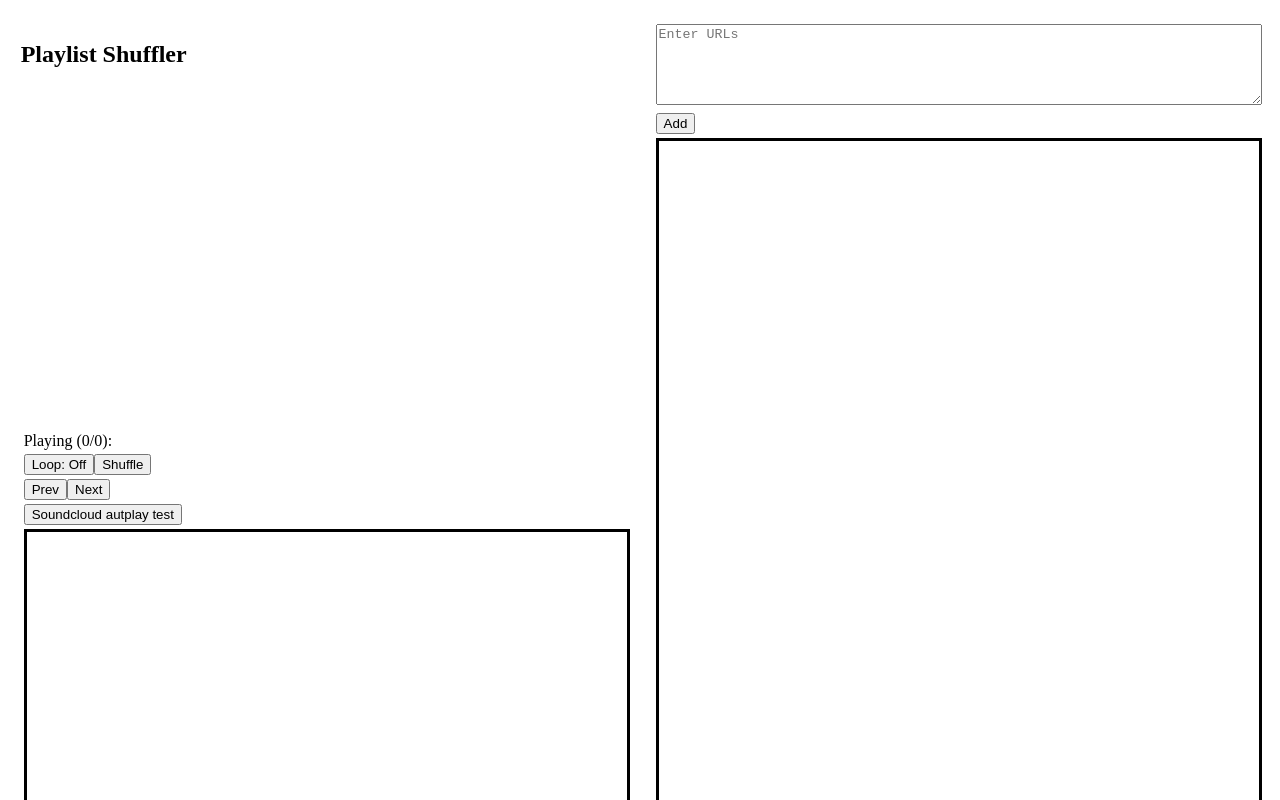
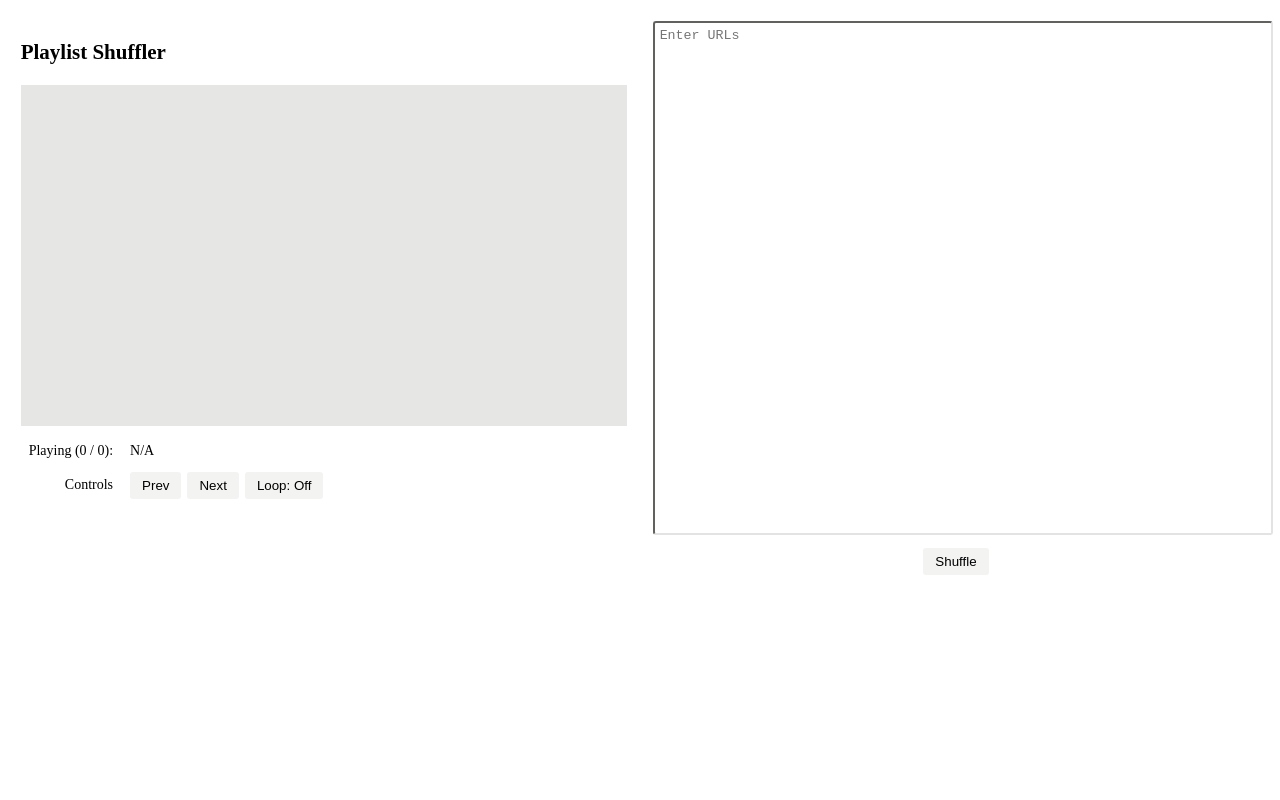
Before and after one commit to dgbogi564/multi-platform-player, a React (Vite) app: page / in a window 1280 px wide. Shown: the top 800 px of the page. Built offline with nearby package versions, Linux system fonts and the light colour scheme.

Commit message:
Implemented video playback; css in progress

```diff
--- a/index.html
+++ b/index.html
@@ -7,6 +7,8 @@
   </head>
   <body>
     <div id="root"></div>
+    <link rel='stylesheet' href='./src/defaults.css'>
+    <link rel='stylesheet' href='./src/App.css'>
     <script type="module" src="/src/main.jsx"></script>
   </body>
 </html>
--- a/package.json
+++ b/package.json
@@ -11,6 +11,7 @@
   },
   "dependencies": {
     "react": "^18.2.0",
+    "react-axios": "^2.0.6",
     "react-dom": "^18.2.0",
     "react-player": "^2.13.0",
     "react-virtualized-auto-sizer": "^1.0.20",
--- a/src/App.css
+++ b/src/App.css
@@ -1,42 +1,49 @@
-:root {
-    --gutter-width: 1%;
-    --column-width: 48%;
+.app {
+  margin: auto;
+  font-weight: 300;
+  text-align: center;
 }
 
-section {
-    display: inline-block;
-    width: var(--column-width);
-    margin: var(--gutter-width);
-    text-align: left;
-    vertical-align: top;
+.list {
 }
 
-table {
-    width: 100%;
+.playlist-index, .playlistList-index {
+    position: absolute;
 }
 
-textarea {
-    width: 100%;
+.playlist-url {
+
 }
-
 
 .player-wrapper {
     width: 100%;
     aspect-ratio: 16 / 9;
+    margin-bottom: 10px;
 }
-.playlist-wrapper {
-    width:100%;
+
+.playlist-wrapper, .playlistList-wrapper {
+    width: 100%;
     aspect-ratio: 4 / 5;
-    border-style: solid;
-    border-size: 1px
-}
-.playlistList-wrapper {
-    width:100%;
-    aspect-ratio: 4 / 5;
-    border-style: solid;
-    border-size: 1px
 }
 
 .playlist-item, .playlistList-item {
-    display: inline-flex;
+    font-size: 13px;
+    overflow: hidden;
+    text-overflow: ellipsis;
+    display: flex;
+    flex-direction: row;
+    align-items: center;
+    justify-content: space-around;
+    margin: auto;
+    white-space: nowrap;
+    border-bottom: 1px solid var(--color-gray-80);
+    background-color: var(--color-gray-95)
 }
+
+.react-player {
+  background: var(--color-gray-90);
+}
+
+.shuffle-button {
+    text-align: center;
+}
--- a/src/App.jsx
+++ b/src/App.jsx
@@ -1,12 +1,10 @@
-import {Component} from "react";
-import ReactPlayer from "react-player";
-
-import "./App.css"
+import {Component} from "react"
+import ReactPlayer from "react-player"
 
 import List from "./components/playlist/List.jsx"
-import PlaylistItem from "./components/playlist/PlaylistItem.jsx";
-import PlaylistListItem from "./components/playlist/playlistListItem.jsx";
-import {retrieve, store} from "./utils/localStorage.jsx";
+import PlaylistItem from "./components/playlist/PlaylistItem.jsx"
+import PlaylistListItem from "./components/playlist/playlistListItem.jsx"
+import {retrieve, store} from "./utils/localStorage.jsx"
 
 class App extends Component {
     state = {
@@ -19,7 +17,7 @@ class App extends Component {
         played: 0,
         loop: 0,
         loopText: "Loop: Off"
-    };
+    }
 
 
     load = url => {
@@ -38,8 +36,8 @@ class App extends Component {
     }
 
     next = () => {
-        let position;
-        let playing = false;
+        let position
+        let playing = false
         if (this.state.position < this.state.playlist.length - 1) {
             position = this.state.position + 1
             playing = true
@@ -66,18 +64,6 @@ class App extends Component {
             playlist[j] = temp;
         }
         this.player.seekTo(0)
-    }
-
-    handleShuffle = () => {
-        console.log("onShuffle")
-        let playlist = [...this.state.playlist]
-        this.shuffle(playlist)
-        this.setState({
-            url: playlist[0].url,
-            playlist: playlist,
-            position: 0,
-            playing: true
-        })
     }
 
     handleLoop = () => {
@@ -118,13 +104,15 @@ class App extends Component {
         this.next()
     }
 
-    handleAdd = (input) => {
-        console.log("onAdd")
+    handleShuffle = (input) => {
+        console.log("onShuffle")
 
-        let playlist = [
-            ...this.state.playlist,
-            ...input.split(/\r?\n/).map((url) => ({url: url, id: crypto.randomUUID()}))
-        ]
+        let playlist = input.split(/\r?\n/).map((url) => ({
+            url: "https://" + url.replace("https://", "").replace("http://", ""),
+            id: crypto.randomUUID()
+        }))
+        this.shuffle(playlist)
+
         let playlistList = [...this.state.playlistList]
         let playlistId = this.state.playlistId
         if (playlistId == null) {
@@ -136,18 +124,13 @@ class App extends Component {
             playlist: playlist
         })
 
-        if (this.state.url == null) {
-            this.setState({
-                url: playlist[0].url,
-                position: 0,
-                playing: true
-            })
-        }
-
         this.setState({
+            url: playlist[0].url,
             playlist: playlist,
             playlistId: playlistId,
-            playlistList: playlistList
+            playlistList: playlistList,
+            playing: true,
+            position: 0
         })
 
         store("textAreaInput", input)
@@ -159,11 +142,7 @@ class App extends Component {
     }
 
     render() {
-        const {url, playlist, playlistList, position, playing, played, loop, loopText} = this.state
-        //const SEPARATOR = " · "
-        //const loopLabel = ["Loop: Off", "Loop: All", "Loop: Single"]
-
-        let loopSingle = loop === 2
+        const {url, playlist, playlistList, position, playing, loop, loopText} = this.state
 
         return (
             <div className="app">
@@ -178,7 +157,7 @@ class App extends Component {
                             height="100%"
                             url={url}
                             playing={playing}
-                            loop={loopSingle}
+                            loop={loop === 2}
                             controls={true}
                             onReady={() => console.log("onReady")}
                             onStart={() => console.log("onStart")}
@@ -195,50 +174,34 @@ class App extends Component {
                     <table>
                         <tbody>
                         <tr>
+                            <th>
+                                Playing ({((playlist.length > 0) ? (position + 1) : 0) + " / " + playlist.length}):
+                            </th>
                             <td>
-                                <span>
-                                    Playing ({((playlist.length > 0) ? (position + 1) : 0) + "/" + playlist.length}): {url}
-                                </span>
+                                <a href={url} target="_blank" rel="noreferrer">{url ? url : "N/A"}</a>
                             </td>
                         </tr>
                         <tr>
-                            <td>
-                                <button onClick={this.handleLoop}>
-                                    {loopText}
-                                </button>
-                                <button onClick={this.handleShuffle}>Shuffle</button>
-                            </td>
-                        </tr>
-                        <tr>
+                            <th>Controls</th>
                             <td>
                                 <button onClick={this.prev}>Prev</button>
                                 <button onClick={this.next}>Next</button>
-                            </td>
-                        </tr>
-                        <tr>
-                            <td>
-                                <button onClick={() => this.load("https://soundcloud.com/tycho/tycho-awake")}>
-                                    Soundcloud autplay test
-                                </button>
-                            </td>
-                        </tr>
-                        <tr>
-                            <td>
-                                <div className="playlistList-wrapper">
-                                    <List data={playlistList} row={PlaylistListItem}/>
-                                </div>
+                                <button onClick={this.handleLoop}>{loopText}</button>
+
                             </td>
                         </tr>
                         </tbody>
                     </table>
+
+                    <div className="playlistList-wrapper">
+                        <List data={playlistList} row={PlaylistListItem}/>
+                    </div>
+
                 </section>
 
                 <section>
-                    <table>
-                        <tbody>
-                        <tr>
-                            <td>
-                            <textarea
+
+                    <textarea
                                 ref={input => {
                                     this.input = input
                                 }}
@@ -246,11 +209,14 @@ class App extends Component {
                                 defaultValue={retrieve("textAreaInput")}
                                 rows="5"
                             />
-                            </td>
-                        </tr>
+
+                    <table>
+                        <tbody>
                         <tr>
                             <td>
-                                <button onClick={() => this.handleAdd(this.input.value)}>Add</button>
+                                <div className="shuffle-button">
+                                    <button onClick={() => this.handleShuffle(this.input.value)}>Shuffle</button>
+                                </div>
                             </td>
                         </tr>
                         <tr>
--- a/src/components/playlist/PlaylistItem.jsx
+++ b/src/components/playlist/PlaylistItem.jsx
@@ -7,5 +7,6 @@ const PlaylistItem = React.memo(({index, style, data}) => (
     </div>
 ))
 
+PlaylistItem.displayName = "PlaylistItemComponent"
 
 export default PlaylistItem
--- a/src/components/playlist/playlistListItem.jsx
+++ b/src/components/playlist/playlistListItem.jsx
@@ -2,9 +2,11 @@ import React from "react";
 
 const PlaylistListItem = React.memo(({index, style, data}) => (
     <div className="playlistList-item" style={style}>
-        <div className="playlist-index">{index + 1}.</div>
-        <div className="playlist-name">{data[index].name}</div>
+        <div className="playlistList-index">{index + 1}.</div>
+        <div className="playlistList-name">{data[index].name}</div>
     </div>
 ))
 
+PlaylistListItem.displayName = "PlaylistListItemComponent"
+
 export default PlaylistListItem
--- /dev/null
+++ b/src/defaults.css
@@ -0,0 +1,117 @@
+:root {
+    --gutter-width: 1%;
+    --column-width: 48%;
+
+    /*
+   * Variables with --color-base prefix define
+   * the hue, and saturation values to be used for
+   * hsla colors.
+   *
+   * ex:
+   *
+   * --color-base-{color}: {hue}, {saturation};
+   *
+   */
+
+    --color-base-white: 0 0%;
+    --color-base-black: 240 100%;
+    --color-base-gray: 60 3%;
+
+    /*
+     * Color palettes are made using --color-base
+     * variables, along with a lightness value to
+     * define different variants.
+     *
+     */
+
+    --color-gray-5: hsl(var(--color-base-gray) 5%);
+    --color-gray-10: hsl(var(--color-base-gray) 10%);
+    --color-gray-20: hsl(var(--color-base-gray) 20%);
+    --color-gray-30: hsl(var(--color-base-gray) 30%);
+    --color-gray-40: hsl(var(--color-base-gray) 40%);
+    --color-gray-50: hsl(var(--color-base-gray) 50%);
+    --color-gray-60: hsl(var(--color-base-gray) 60%);
+    --color-gray-70: hsl(var(--color-base-gray) 70%);
+    --color-gray-80: hsl(var(--color-base-gray) 80%);
+    --color-gray-90: hsl(var(--color-base-gray) 90%);
+    --color-gray-95: hsl(var(--color-base-gray) 95%);
+    --color-gray-227: rgb(227, 227, 227);
+}
+
+a {
+    margin: 3px;
+}
+
+body {
+    font-size: 14px;
+    font-weight: 500;
+    line-height: 1.4;
+}
+
+button {
+    cursor: pointer;
+    margin: 3px;
+    padding: 6px 12px;
+    border: 0;
+    border-radius: 3px;
+    outline: 0;
+    background-color: var(--color-gray-95);
+}
+
+button:focus {
+    background-color: var(--color-gray-90);
+}
+
+button:hover {
+    background-color: var(--color-gray-80);
+}
+
+button:active {
+    background-color: var(--color-gray-70);
+}
+
+
+section {
+    display: inline-block;
+    width: var(--column-width);
+    margin: var(--gutter-width);
+    text-align: left;
+    vertical-align: top;
+}
+
+table {
+    width: 100%;
+}
+
+th,
+td,
+textarea {
+  margin-right: 5px;
+  padding: 3px 6px;
+}
+
+th {
+  width: 10%;
+  font-weight: 500;
+  text-align: right;
+  white-space: nowrap;
+  vertical-align: middle;
+}
+
+textarea {
+    padding: 5px;
+    width: 100%;
+    height: 500px;
+    margin-right: 5px;
+    border: 2px inset var(--color-gray-70);
+    border-bottom-color: var(--color-gray-227);
+    border-right-color: var(--color-gray-227);
+    border-radius: 3px;
+    resize: none;
+    outline: none;
+}
+
+list, textarea:focus {
+    border-color: var(--color-gray-227);
+    box-shadow: 0 0 5px var(--color-gray-70);
+}
```
Also changed, not shown: src/components/playlist/List.jsx (+6 -6 lines), src/components/playlist/PlaylistItem.css (deleted), 2 other files (tests, documents, lock files or other folders).
